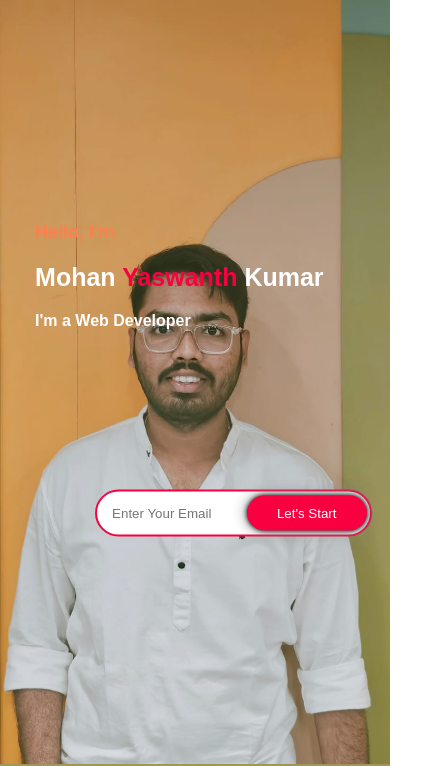
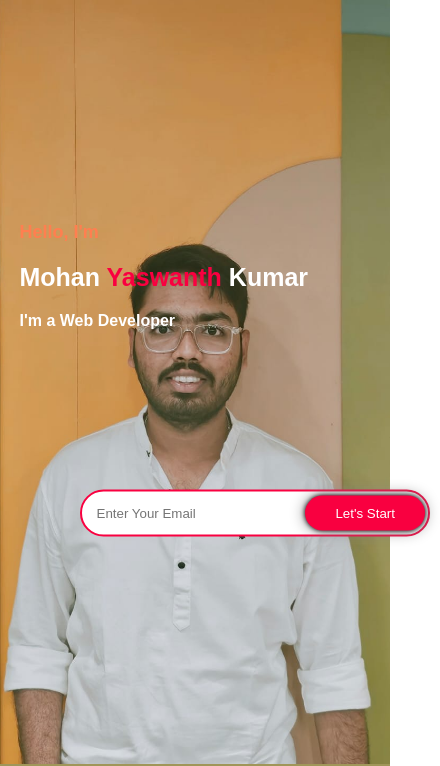
Before and after one commit to mohanyaswanthkumar/portfolio, a plain HTML site: page index.html in a window 390 px wide. Shown: the part 80-846 px from the top of the page, 440 px wide, since content can reach past the window. Drawn offline with Linux system fonts and the light colour scheme.

Commit message:
Update style.css

```diff
--- a/style.css
+++ b/style.css
@@ -419,8 +419,8 @@ ul li {
     }
 
     .content {
+        left: 5%;
         top: 55%;
-        right: 15%;
     }
 
 
```
